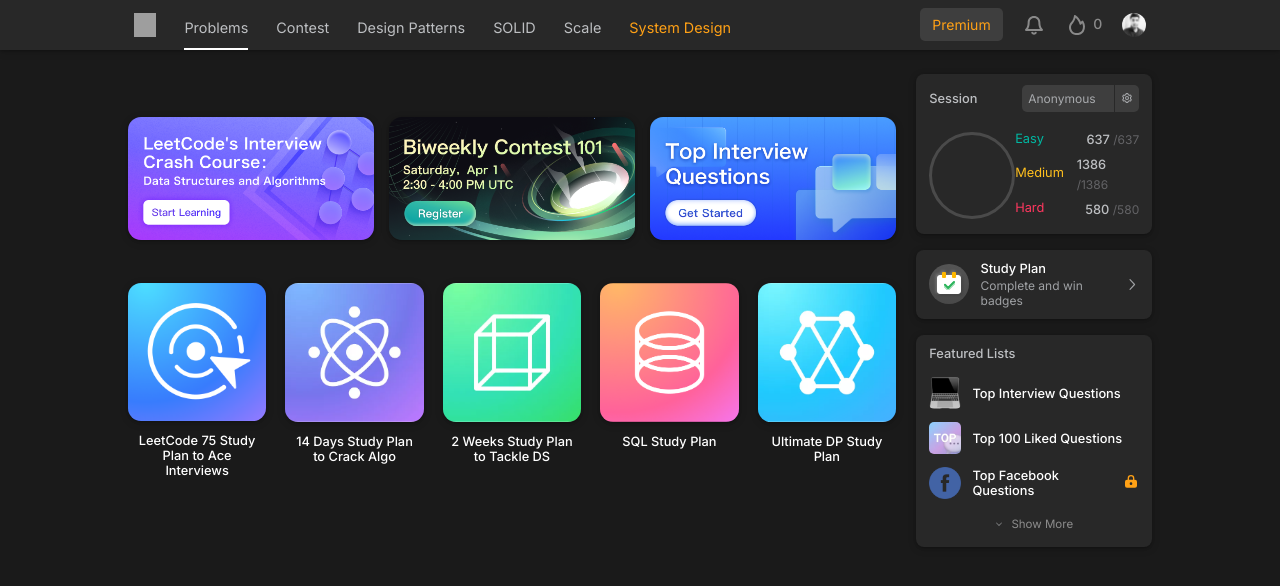
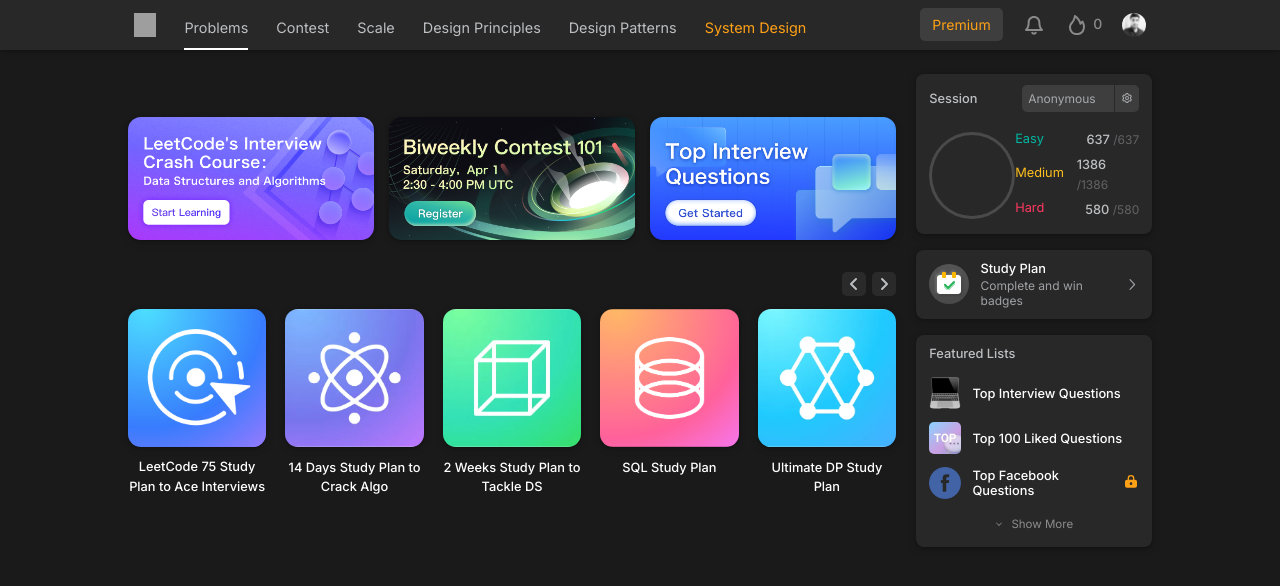
Before and after one commit to SaiAshish9/leetcode-next-ui, a Next.js app: page / in a window 1280 px wide. Shown: the top 586 px of the page. Built offline with nearby package versions, Linux system fonts and the light colour scheme; grey boxes are pictures that could not be loaded.

Commit message:
home updated

```diff
--- a/src/app/common/navbar/index.js
+++ b/src/app/common/navbar/index.js
@@ -47,13 +47,13 @@
     text: "Contest",
   },
   {
-    text: "Design Patterns",
+    text: "Scale",
   },
   {
-    text: "SOLID",
+    text: "Design Principles",
   },
   {
-    text: "Scale",
+    text: "Design Patterns",
   },
   {
     text: "System Design",
--- a/src/app/screens/home/components/banner/index.js
+++ b/src/app/screens/home/components/banner/index.js
@@ -2,7 +2,17 @@
 import LC1 from "@/assets/lc.png";
 import LC2 from "@/assets/lc1.png";
 import LC3 from "@/assets/lc2.png";
-import { Container, Content, StyledImg, StyledSliderImage, StyledSliderText } from "./styles";
+import {
+  ArrowBox,
+  ArrowContainer,
+  Container,
+  Content,
+  StyledArrowImg,
+  StyledImg,
+  StyledSliderImage,
+  StyledSliderText,
+  TopSliderContainer,
+} from "./styles";
 
 import L1Img from "@/assets/l1.png";
 import L2Img from "@/assets/l2.png";
@@ -12,6 +22,9 @@
 import L6Img from "@/assets/l6.png";
 import L7Img from "@/assets/l7.png";
 import L8Img from "@/assets/l8.png";
+
+import ArrowLeftImg from "@/assets/left.svg";
+import ArrowRightImg from "@/assets/right.svg";
 
 const LImages = [
   {
@@ -41,11 +54,21 @@
 
   return (
     <>
-      <Container>
-        {images.map((i, _) => (
-          <StyledImg key={i} src={i} alt="img" />
-        ))}
-      </Container>
+      <TopSliderContainer>
+        <Container>
+          {images.map((i, _) => (
+            <StyledImg key={i} src={i} alt="img" />
+          ))}
+        </Container>
+      </TopSliderContainer>
+      <ArrowContainer>
+        <ArrowBox>
+          <StyledArrowImg src={ArrowLeftImg} alt="img" />
+        </ArrowBox>
+        <ArrowBox>
+          <StyledArrowImg src={ArrowRightImg} alt="img" />
+        </ArrowBox>
+      </ArrowContainer>
       <Container>
         {LImages.map((i, _) => (
           <Content key={i.img}>
--- a/src/app/screens/home/components/banner/styles.js
+++ b/src/app/screens/home/components/banner/styles.js
@@ -11,7 +11,6 @@
 `;
 
 export const Container = styled.div`
-  padding-top: 2.7rem;
   display: flex;
   justify-content: space-between;
   width: 100%;
@@ -32,11 +31,41 @@
   color: #fff;
   font-weight: 500;
   font-size: 0.8rem;
-  width: 90%;
-  margin: 0.5rem auto 0;
+  width: 100%;
+  text-align: center;
+  line-height: 1.5;
+  margin: 0.4rem auto 0;
 `;
 
 export const Content = styled.div`
   text-align: center;
   width: 18%;
 `;
+
+export const ArrowBox = styled.div`
+  background-color: #ffffff12;
+  font-size: 24px;
+  border-radius: 5px;
+  cursor: pointer;
+  height: 1.5rem;
+  width: 1.5rem;
+  margin-left: 0.375rem;
+`;
+
+export const StyledArrowImg = styled(Image)`
+  width: 100%;
+  height: 100%;
+  margin: auto;
+`;
+
+export const ArrowContainer = styled.div`
+  display: flex;
+  justify-content: flex-end;
+  align-items: center;
+  margin-top: 2rem;
+  margin-bottom: 0.8rem;
+`;
+
+export const TopSliderContainer = styled.div`
+  padding-top: 2.7rem;
+`;
```
Also changed, not shown: src/app/assets/left.svg (added), src/app/assets/right.svg (added).
